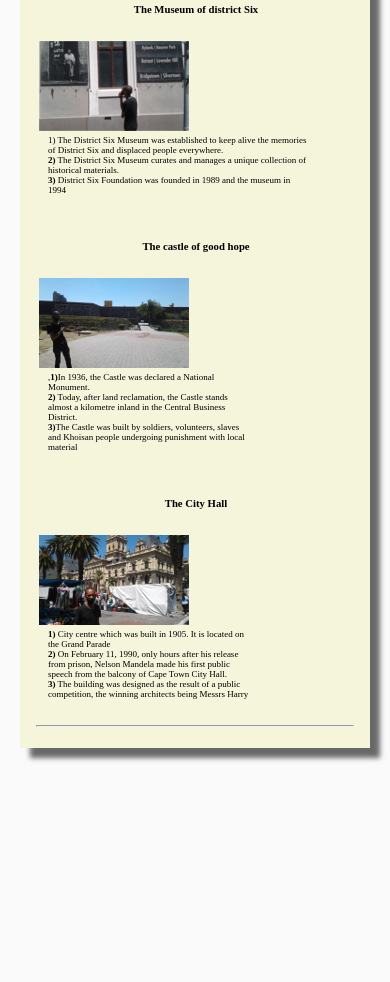
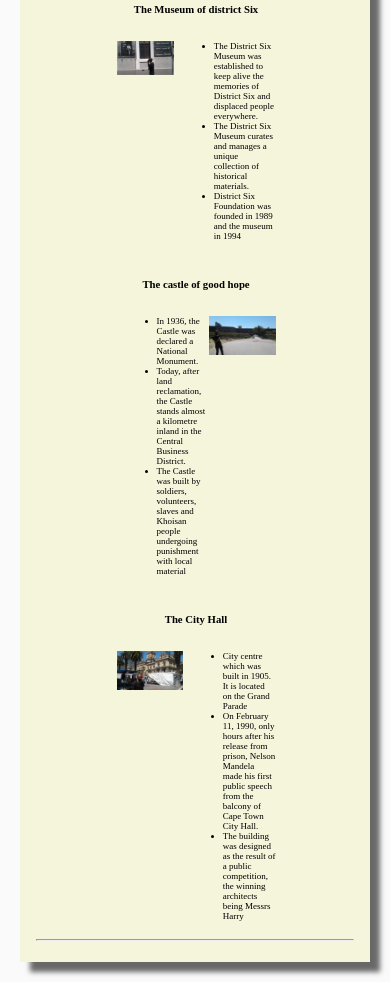
Before and after one commit to V203/basic-webpage, a plain HTML site: page my-webpage.html in a window 390 px wide. Shown: the part 1413-2395 px from the top of the page. Before the commit the page ends 2181 px from the top, so only its background shows below. Drawn offline with Linux system fonts and the light colour scheme.

Commit message:
home 16:43 21/mar/21

```diff
--- a/css-basic/style.css
+++ b/css-basic/style.css
@@ -70,16 +70,12 @@ margin-right: auto;
     margin-left: auto;
 
 }
-p{
-    margin-top:  0%;
-    padding-top: 0%;
-    padding-right: 1%;
-    margin-right: 1%;
-}
+
 
 /*div contents of historical places*/
 .cityhall-content{
     width: 70%;
+    height: auto;
     display :flex ;
     flex-flow: row;
 }
@@ -195,18 +191,26 @@ p{
     .master-container{
         width: 100%;
         flex-flow: column;
+        margin-left: auto;
+        margin-right: auto;
     }
     .castle-container{
-        flex-flow: column-reverse;
-        width: 100%;
+        flex-flow: row;
+        width: 50%;
+        margin-left: auto;
+        margin-right: auto;
     }
     .museum-container{
-        width: 100%;
-        flex-flow: column-reverse;
+        width: 50%;
+        flex-flow: row-reverse;
+        margin-left: auto;
+        margin-right: auto;
     }
     .cityhall-container{
-        width: 100%;
-        flex-flow: column-reverse;
+        width: 50%;
+        flex-flow: row-reverse;
+        margin-left: auto;
+        margin-right: auto;
     }
     header{
         flex-flow: column;
@@ -217,6 +221,11 @@ p{
     }
     .st-master{
         flex-flow: column;
+    }
+    .headoftrade{
+        margin-left: auto;
+        margin-right: auto;
+
     }
 
 }
@@ -250,13 +259,6 @@ h1{
     margin-right: auto;
 }
 
-p{
-    font-size: xx-small;
-    padding: 0em 1em 1em 1em;
-
-
-
-}
 
 h6{
     text-align: center;
@@ -277,3 +279,9 @@ h4{
     padding-left: 2%;
     padding-right: 2%;
 }
+
+ul{
+    font-size: x-small;
+    margin-top: 0px;
+    padding-top: 0px;
+}
--- a/my-webpage.html
+++ b/my-webpage.html
@@ -115,24 +115,29 @@
 
 
 
-                                <p>
-                                 <strong></strong>  1) The District Six Museum was established to keep alive the memories of District Six
+                                <ul>
+                                   <li>
+                                     The District Six Museum was established to keep alive the memories of District Six
                                      and displaced people everywhere.
-                                 <br>
+                                    </li>
 
-                                <strong>2)</strong>  The District Six Museum curates and manages
+                                    <li>
+                                        The District Six Museum curates and manages
                                         a unique collection of historical materials.
-                                    <br>
+                                    </li>
 
-                                   <strong>3)</strong> District Six Foundation was founded in 1989 and the museum in 1994
-                                </p>
+
+                                    <li>
+                                       District Six Foundation was founded in 1989 and the museum in 1994
+                                    </li>
+                                </ul>
 
 
 
                     </div>
                     <div class="img-museum-div">
 
-                        <img src="../basic-webpage/images/museum.jpg">
+                        <img src="../basic-webpage/images/museum.jpg" width="100%" height="auto">
                     </div>
                 </div>
             </div>
@@ -141,26 +146,32 @@
                    <h6>The castle of good hope</h6>
                 <div class="castle-container">
                     <div class="castle-content-div">
-                        <p>
+                        <ul>
 
-                ,<strong>1)</strong>In 1936, the Castle was
+                                <li>
+                                    In 1936, the Castle was
                                     declared a National Monument.
-                                <br>
+                                </li>
 
-              <strong>2)</strong> Today, after land reclamation, the Castle stands almost a kilometre inland in the Central
+
+                                <li>
+                                    Today, after land reclamation, the Castle stands almost a kilometre inland in the Central
                                     Business District.
-                                <br>
+                                </li>
 
-               <strong>3)</strong>The Castle was built by soldiers, volunteers,
+
+                                <li>
+                                    The Castle was built by soldiers, volunteers,
                                     slaves and Khoisan people undergoing punishment
                                     with local material
+                                </li>
 
-                        </p>
+                        </ul>
 
                     </div>
 
-                    <div class="castle-img">
-                        <img src="../basic-webpage/images/castle.jpg" alt="">
+                    <div class="castle-img" >
+                        <img src="../basic-webpage/images/castle.jpg" alt="" width="100%" height="auto">
                     </div>
                 </div>
                </div>
@@ -172,23 +183,26 @@
                    </h6>
                 <div class="cityhall-container">
                     <div class="cityhall-content">
-                        <p>
 
-            <strong>1)</strong>  City centre which was built in 1905. It is located on the Grand Parade
-                                <br>
-            <strong>2)</strong>  On February 11, 1990, only hours after his release from prison,
+                            <ul>
+                                <li> City centre which was built in 1905. It is located on the Grand Parade</li>
+
+                                <li>
+                                    On February 11, 1990, only hours after his release from prison,
                                      Nelson Mandela made his first public speech from the balcony
                                      of Cape Town City Hall.
-                                <br>
-           <strong>3)</strong>  The building was designed as the result of a public competition,
+                                </li>
+
+                                <li>
+                                      The building was designed as the result of a public competition,
                                       the winning architects being Messrs Harry
-
-                        </p>
+                               </li>
+                            </ul>
 
                     </div>
 
                     <div class="cityhall-img">
-                        <img src="../basic-webpage/images/cityhall.jpg" alt="">
+                        <img src="../basic-webpage/images/cityhall.jpg" alt="" width="100%" height="auto">
                     </div>
             </div>
                </div>
```
Lines whose indentation alone changed are shown as unchanged.
